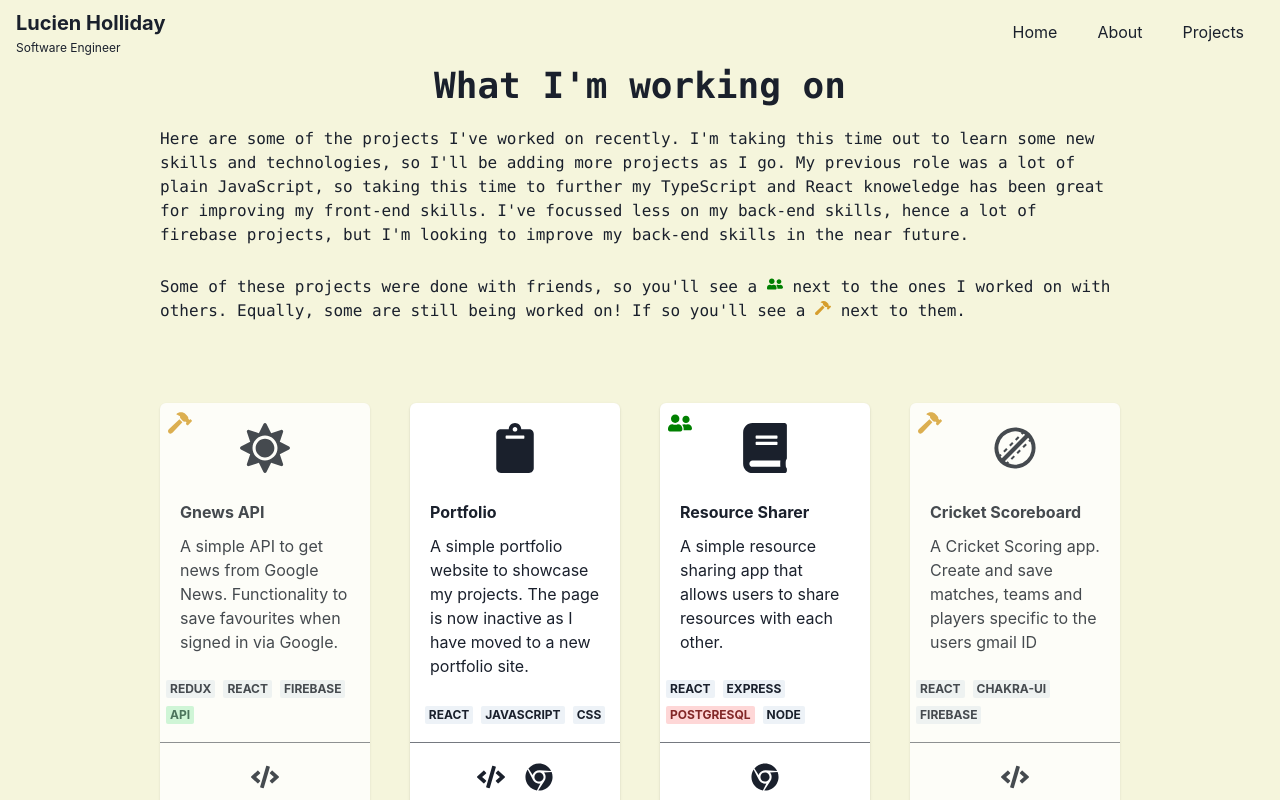
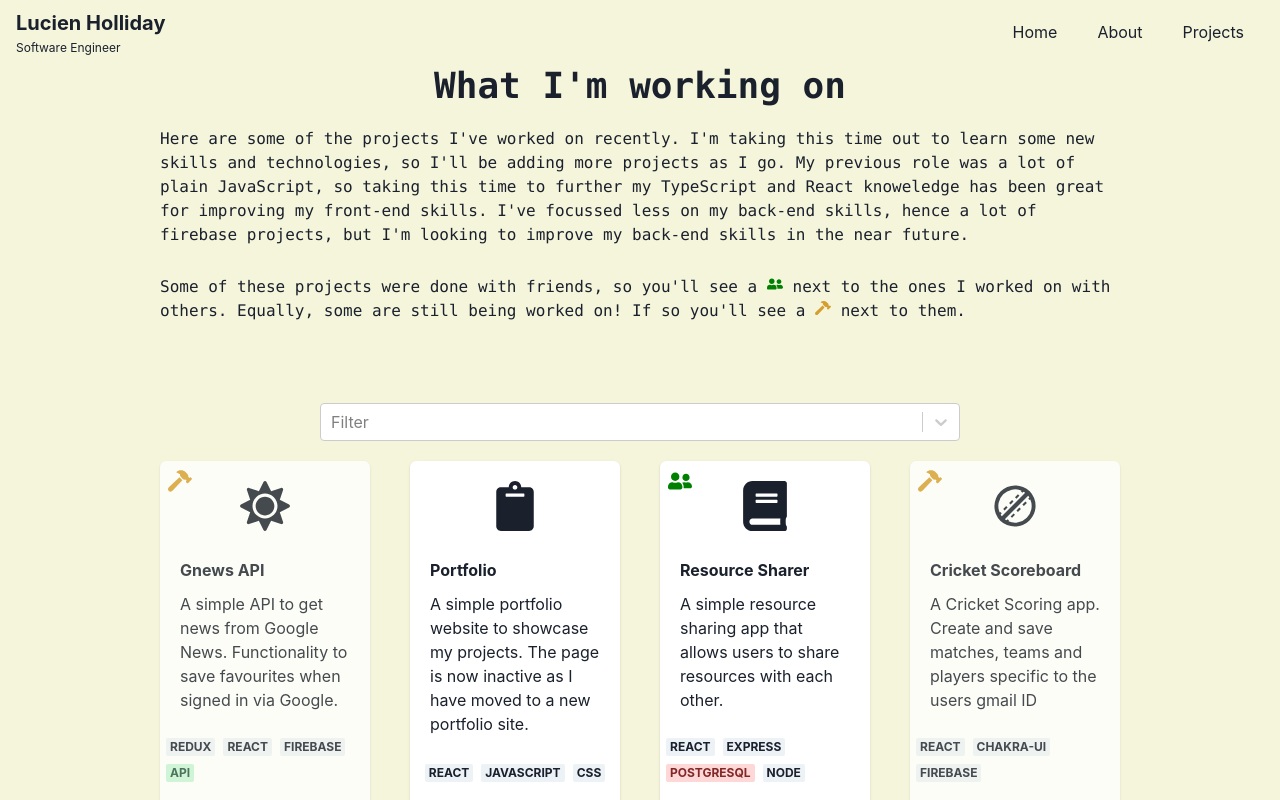
Before and after one commit to luiHoll97/luih, a React (Create React App) app: page /portfolio in a window 1280 px wide. Shown: the top 800 px of the page. Built offline with nearby package versions, Linux system fonts and the light colour scheme.

Commit message:
Select Implemented for filtering

```diff
--- a/src/components/ProjectDisplay.tsx
+++ b/src/components/ProjectDisplay.tsx
@@ -1,14 +1,47 @@
-import { Center, SimpleGrid,Box } from "@chakra-ui/react";
+import { Center, SimpleGrid, Box } from "@chakra-ui/react";
 import { Projects } from "../work";
 import SingleProject from "./SingleProject";
+import { exposeTags } from "../utils/exposeTags";
+import Select from "react-select";
+import makeAnimated from "react-select/animated";
+import { useState } from "react";
+import { filterProjects } from "../utils/filterProjects";
 
 const ProjectDisplay = (): JSX.Element => {
+  const animatedComponents = makeAnimated();
+  const options = exposeTags(Projects);
+  const [filter, setFilter] = useState<string[]>([]);
+
   return (
     <>
-            <Box bg={'beige'} minH={'100vh'}>
+      <Box bg={"beige"} minH={"100vh"}>
+        <Center mb={5}>
+          <Box justifyContent={"center"} width={"50%"} zIndex={2}>
+            <Select
+              closeMenuOnSelect={false}
+              components={animatedComponents}
+              isMulti
+              placeholder={"Filter"}
+              options={options}
+              // @ts-ignore
+              onChange={(newValue, actionMeta) => {
+                if (Array.isArray(newValue)) {
+                  setFilter(newValue.map((option) => option.value));
+                } else {
+                  setFilter([]);
+                }
+              }}
+            />
+          </Box>
+        </Center>
         <Center>
-                    <SimpleGrid columns={[1, 2, 3, 4]} spacing={10} maxW={'75%'} justifyContent={'center'}>
-                        {Projects.map((project) => (
+          <SimpleGrid
+            columns={[1, 2, 3, 4]}
+            spacing={10}
+            maxW={"75%"}
+            justifyContent={"center"}
+          >
+            {filterProjects(Projects, filter).map((project) => (
               <SingleProject project={project} />
             ))}
           </SimpleGrid>
@@ -16,6 +49,6 @@ const ProjectDisplay = (): JSX.Element => {
       </Box>
     </>
   );
-}
+};
 
 export default ProjectDisplay;
--- /dev/null
+++ b/src/utils/exposeTags.ts
@@ -0,0 +1,17 @@
+import { Project } from "../types/project";
+import { filterTags } from "./filterTags";
+
+export const exposeTags = (tags : Project[]) : {}[] => {
+    const returnTags : string[] = []
+
+    for (const tag of tags) {
+        tag.techs.forEach((x) => returnTags.push(x))
+    }
+    const filteredTechs = filterTags(returnTags)
+    console.log(filteredTechs)
+    const optionedTechs = []
+    for (let i = 0; i < filteredTechs.length; i++) {
+        optionedTechs.push({label: filteredTechs[i], value: filteredTechs[i]})
+    }
+    return optionedTechs
+}
--- /dev/null
+++ b/src/utils/filterProjects.ts
@@ -0,0 +1,14 @@
+import { Project } from "../types/project";
+
+export const filterProjects = (projects: Project[], filters: string[]): Project[] => {
+    if (filters.length === 0) {
+      return projects;
+    }
+    // Use the filter method to create a new array of projects that match the filter criteria
+    const filteredProjects = projects.filter((project) => {
+      // check if project tags includes all filters
+        return filters.every((filter) => project.techs.includes(filter));
+    });
+
+    return filteredProjects;
+  }
--- /dev/null
+++ b/src/utils/filterTags.ts
@@ -0,0 +1,13 @@
+export const filterTags = (techs : string[]) : string[] => {
+    techs.sort()
+    let filterTechs = [techs[0]]
+
+    for (let i = 1; i < techs.length; i++) {
+        console.log(techs[i], filterTechs[i-1], techs, filterTechs, i)
+        if (!filterTechs.includes(techs[i])) {
+            console.log('pushing',techs[i], filterTechs[i-1])
+            filterTechs.push(techs[i])
+        }
+    }
+    return filterTechs
+}
```
Lines whose indentation alone changed are shown as unchanged.
